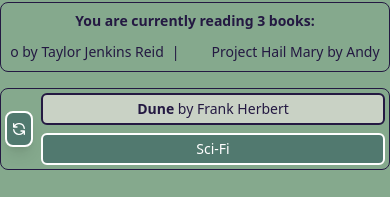
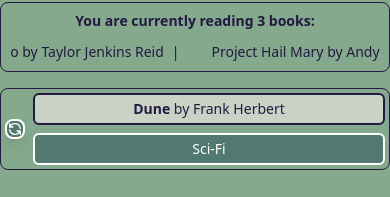
Before and after one commit to najaad/florilegium, a Next.js app: page / in a window 390 px wide. Both pictures are taken after a click on the button 19 px from the left and 313 px from the top of the page. Shown: the part 202-399 px from the top of the page. Built offline with nearby package versions, Linux system fonts and the light colour scheme.

Commit message:
Update page.tsx

```diff
--- a/src/app/page.tsx
+++ b/src/app/page.tsx
@@ -992,7 +992,7 @@
           onClick={pickRandomBook}
           disabled={tbrList.length === 0}
           className={`
-            relative py-2 px-1 md:p-2 rounded-lg transition-all duration-200 transform flex-shrink-0
+            relative h-full md:p-2 rounded-lg transition-all duration-200 transform flex-shrink-0 flex items-center justify-center
             ${tbrList.length === 0
               ? 'bg-gray-300 text-gray-500 cursor-not-allowed border-2 border-gray-400'
               : 'bg-primary text-secondary-content hover:bg-secondary/80 hover:scale-105 active:scale-95 shadow-lg border-2 border-secondary/30 focus:border-secondary/50'
@@ -1020,7 +1020,7 @@
           <div className="flex-1 flex flex-col md:flex-row items-stretch md:items-center gap-2 md:gap-3">
             {/* Book Info Box */}
             <div className="bg-base-100 border-2 border-base-300 rounded-md px-2 md:px-3 py-1 md:py-1.5 flex-1 md:flex-2 md:min-w-0 md:max-w-[60%]">
-              <div className="text-sm md:text-base text-base-content truncate">
+              <div className={`text-base-content ${selectedBook.title.length > 30 ? 'text-xs md:text-sm' : 'text-sm md:text-base'}`}>
                 <span className="font-semibold">{selectedBook.title}</span> by <span className="font-medium">{selectedBook.author}</span>
               </div>
             </div>
```
